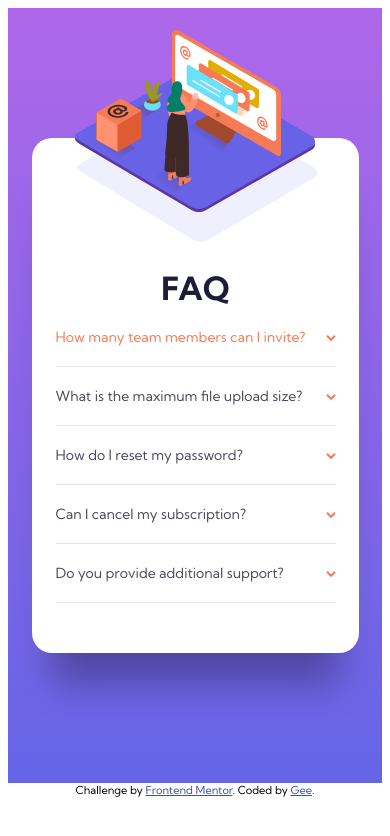
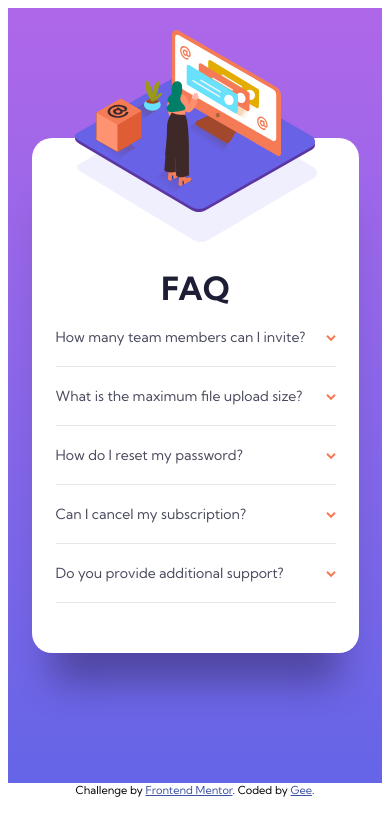
Before and after one commit to roompale/faq-accordian-card, a plain HTML site: page index.html in a window 390 px wide. In both pictures the pointer is over the element 195 px from the left and 337 px from the top of the page. Drawn offline with Linux system fonts and the light colour scheme.

Commit message:
Update style.css

```diff
--- a/style.css
+++ b/style.css
@@ -134,7 +134,9 @@ h1{
 
 
 	}
-
+	.question:hover {
+		color: hsl(237, 12%, 33%);
+	}
 
 	.box{
 		display: none;
```
